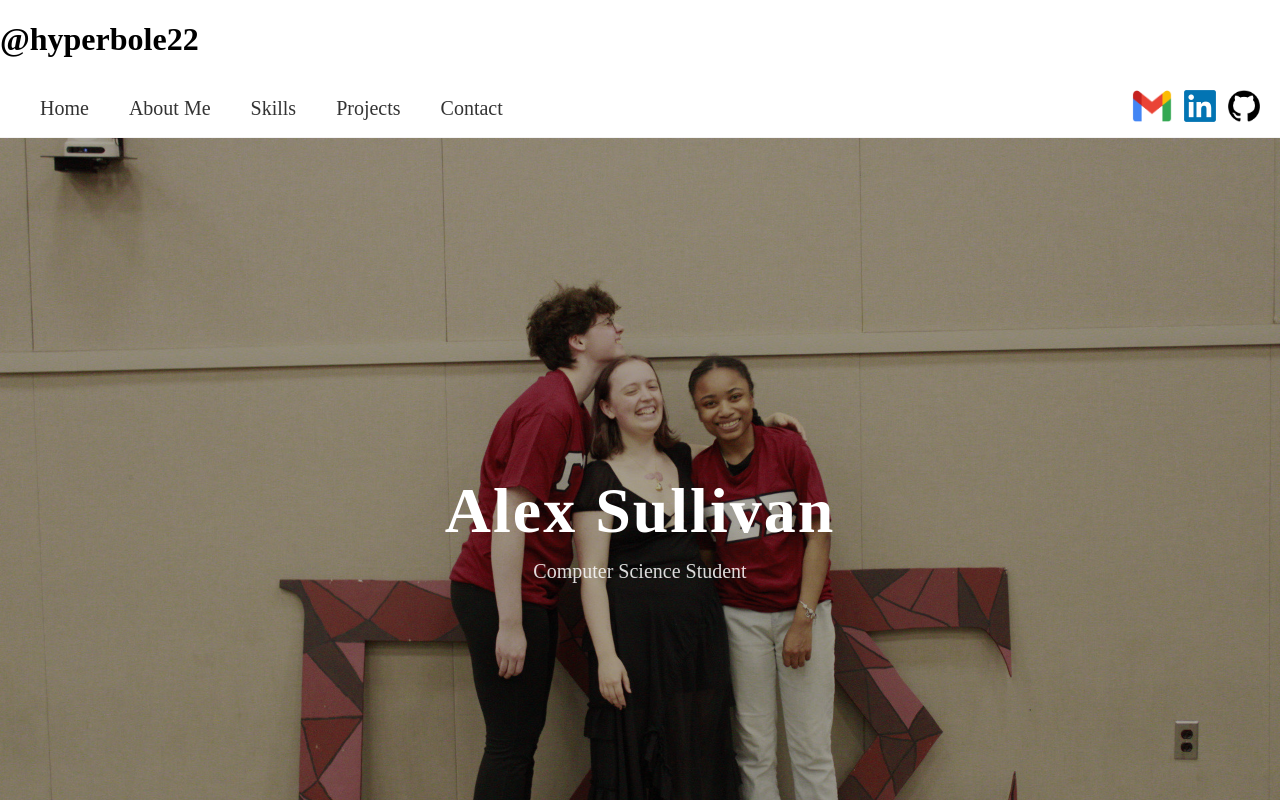
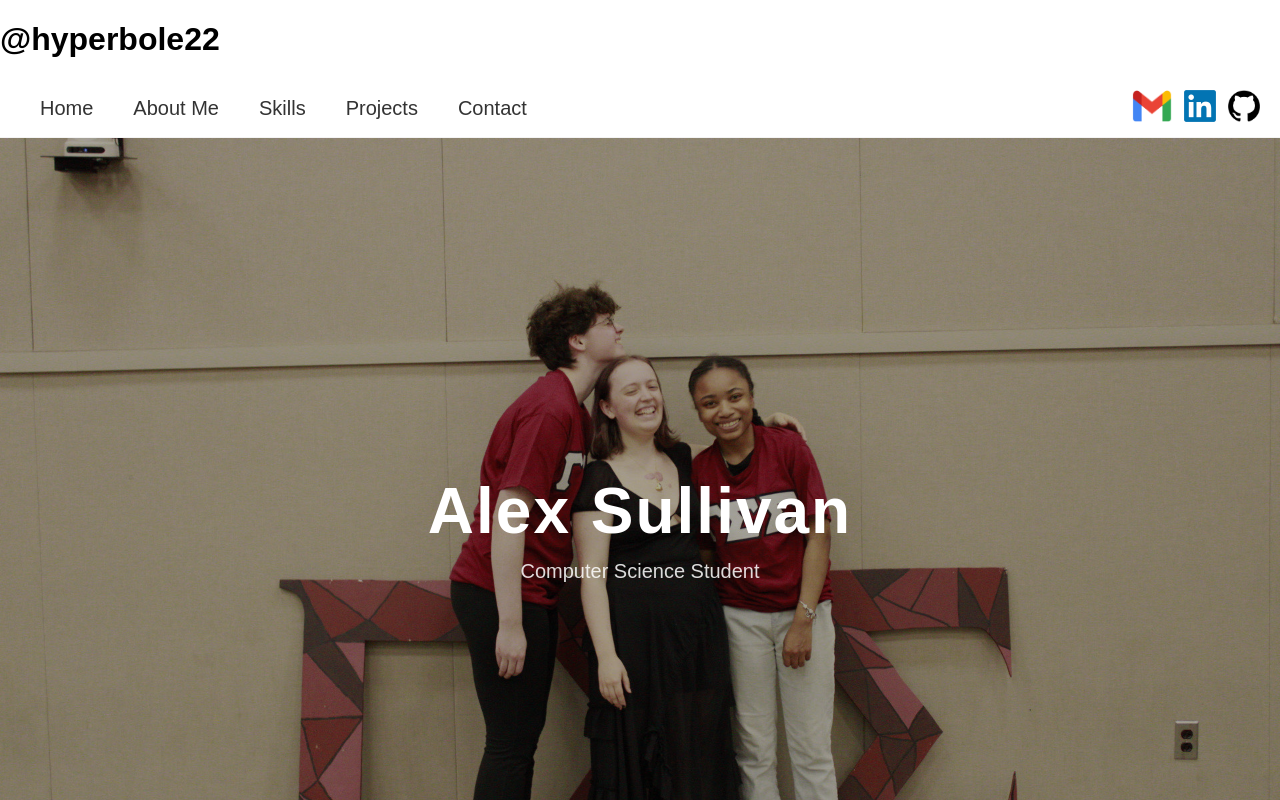
Before and after one commit to hyperbole22/project3-hyperbole22, a React (Create React App) app: page / in a window 1280 px wide. Shown: the top 800 px of the page. Built offline with nearby package versions, Linux system fonts and the light colour scheme.

Commit message:
i love cats

```diff
--- a/src/App.js
+++ b/src/App.js
@@ -20,6 +20,7 @@ function Home() {
     '../images/famtrain.jpeg',
     '../images/camping.jpeg',
     '../images/cats.jpeg',
+    '../images/mecat.png',
   ];
 
   React.useEffect(() => {
--- a/src/styles.css
+++ b/src/styles.css
@@ -16,7 +16,7 @@
 html, body {
     height: 100%;
     margin: 0;
-    /* font-family: 'Adobe Caslon Pro Regular', sans-serif !important; */
+    font-family: 'Adobe Caslon Pro Regular', sans-serif !important;
 }
 
 body {
```
Also changed, not shown: 2 other files (tests, documents, lock files or other folders).
